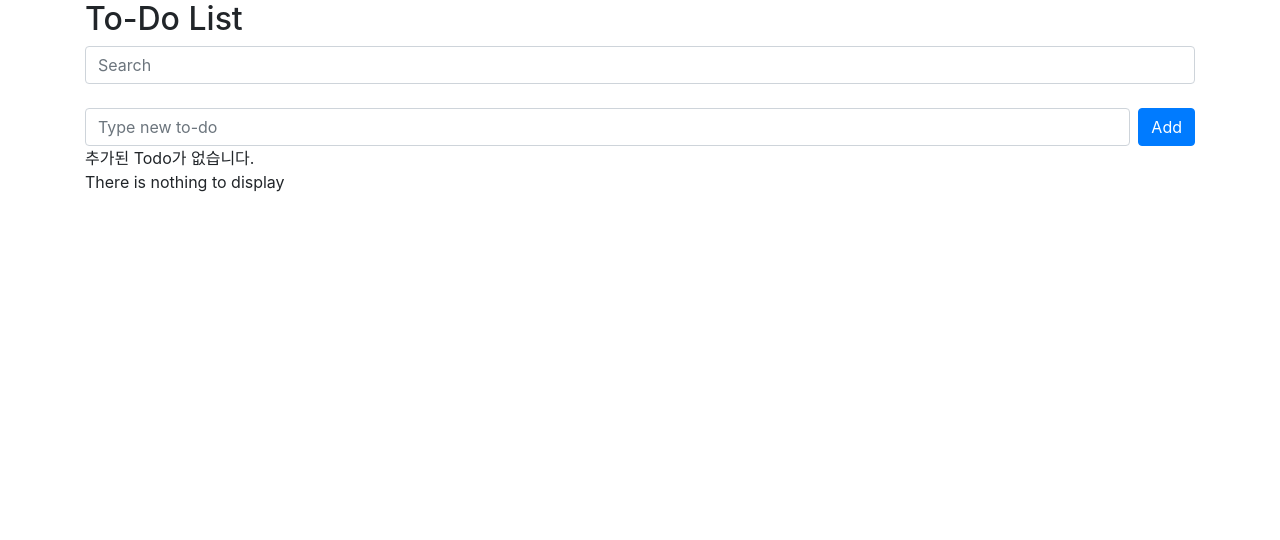
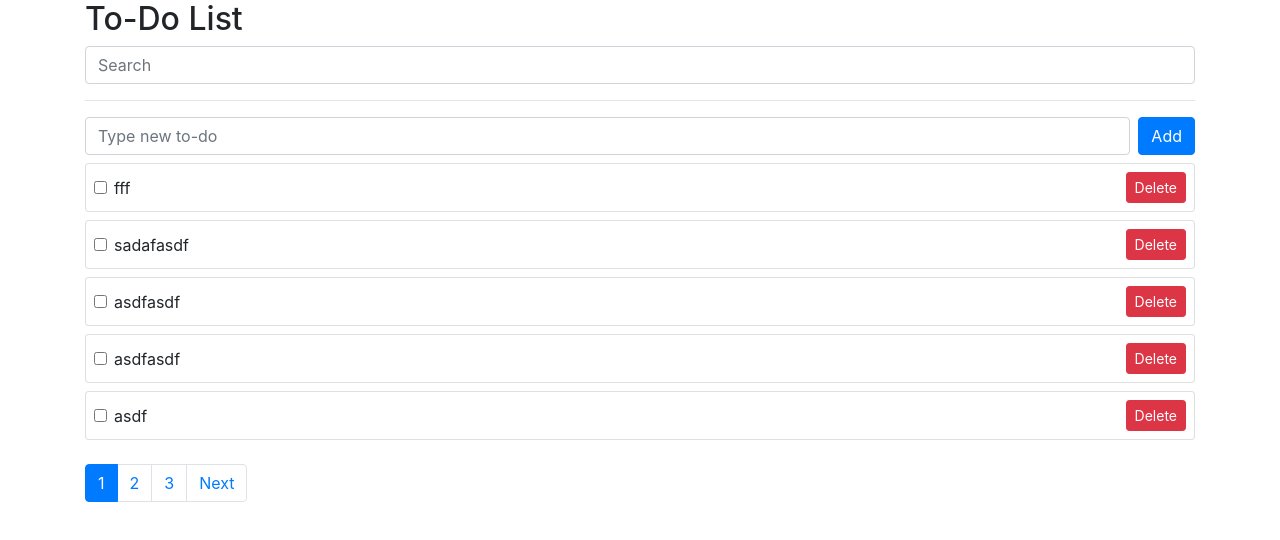
Before and after one commit to jeonga-Son/-nodejs_work, a Vue app: page / in a window 1280 px wide. Shown: the top 540 px of the page. Built offline with nearby package versions, Linux system fonts and the light colour scheme; data requests are answered from the project's data file.

Commit message:
add pagination feature

```diff
--- a/db.json
+++ b/db.json
@@ -1,3 +1,69 @@
 {
-  "todos": []
+  "todos": [
+    {
+      "subject": "fff",
+      "completed": false,
+      "id": 7
+    },
+    {
+      "subject": "sadafasdf",
+      "completed": false,
+      "id": 8
+    },
+    {
+      "subject": "asdfasdf",
+      "completed": false,
+      "id": 9
+    },
+    {
+      "subject": "asdfasdf",
+      "completed": false,
+      "id": 10
+    },
+    {
+      "subject": "asdf",
+      "completed": false,
+      "id": 11
+    },
+    {
+      "subject": "asdfasdf",
+      "completed": false,
+      "id": 12
+    },
+    {
+      "subject": "asdf",
+      "completed": false,
+      "id": 13
+    },
+    {
+      "subject": "asdfasdf",
+      "completed": false,
+      "id": 14
+    },
+    {
+      "subject": "adsf",
+      "completed": false,
+      "id": 15
+    },
+    {
+      "subject": "asdf",
+      "completed": false,
+      "id": 16
+    },
+    {
+      "subject": "s",
+      "completed": false,
+      "id": 17
+    },
+    {
+      "subject": "s",
+      "completed": false,
+      "id": 18
+    },
+    {
+      "subject": "s",
+      "completed": false,
+      "id": 19
+    }
+  ]
 }
--- a/src/App.vue
+++ b/src/App.vue
@@ -1,39 +1,58 @@
 <template>
   <div class="container">
     <h2>To-Do List</h2>
-
     <input
       class="form-control"
       type="text"
       v-model="searchText"
       placeholder="Search"
     >
-
-    <br>
-
+    <hr>
     <TodoSimpleForm @add-todo="addTodo"/>
-
-    <div style="color: red">
-      {{error}}
-    </div>
+    <div style="color: red">{{error}}</div>
 
     <div v-if="!todos.length">
       추가된 Todo가 없습니다.
     </div>
 
     <div v-if="!filteredTodos.length">
-      There is nothing to display
+      There is noting to display
     </div>
 
     <TodoList :todos="filteredTodos"
               @toggle-todo="toggleTodo"
-              @delete-todo="deleteTodo"/>
+              @delete-todo="deleteTodo" />
+
+    <br>
+    <nav aria-label="Page navigation example">
+      <ul class="pagination">
+        <li
+          v-if="currentPage !== 1"
+          class="page-item">
+          <a class="page-link"  @click="getTodos(currentPage - 1)">Previous</a>
+        </li>
+        <li
+          v-for="page in numberOfPages"
+          :key="page"
+          class="page-item"
+          :class="currentPage === page ? 'active' : ''">
+          <a class="page-link" @click="getTodos(page)">
+            {{page}}
+          </a>
+        </li>
+        <li
+          v-if="numberOfPages != currentPage"
+          class="page-item">
+          <a class="page-link" @click="getTodos(currentPage + 1)">Next</a>
+        </li>
+      </ul>
+    </nav>
 
   </div>
 </template>
 
 <script>
-import { ref , computed} from 'vue';
+import { ref, computed } from 'vue';
 import axios from "axios";
 import TodoSimpleForm from './components/TodoSimpleForm.vue';
 import TodoList from './components/TodoList.vue';
@@ -43,64 +62,83 @@
     TodoList
   },
   setup(){
-
     const todos = ref([]);
     const searchText = ref('');
     const error = ref('');
+    const numberOfTodos = ref(0);
+    const limit = 5;
+    const currentPage = ref(1);
+
+    const numberOfPages = computed(() => {
+      return Math.ceil(numberOfTodos.value/limit);
+    });
 
     const filteredTodos = computed(() => {
-      if(searchText.value) {
+      if(searchText.value){
         return todos.value.filter(todo => {
           return todo.subject.includes(searchText.value);
         });
       }
 
-      return todos.value;
+      return todos.value
     });
 
-    // 삭제 구현
     const deleteTodo = async (index) => {
-      error.value ='';
+      error.value = '';
       const id = todos.value[index].id;
       try{
-          await axios.delete('http://localhost:3000/todos/' + id);
-          todos.value.splice(index, 1);
-      } catch(err) {
-        console.log(error);
-        error.value = 'Something went wrong';
+        await axios.delete('http://localhost:3000/todos/'+id);
+        todos.value.splice(index, 1);
+      }catch(err){
+        console.log(err);
+        error.value = 'Someting went wrong';
       }
-
     }
 
-    const getTodos = async () => {
-      error.value ='';
-       try{
-          const res = await axios.get('http://localhost:3000/todos');
-          todos.value = res.data;
-        } catch(err) {
-          console.log(error);
-          error.value = 'Something went wrong';
-        }
+    const getTodos = async (page = currentPage.value) => {
+      currentPage.value = page;
+      error.value = '';
+      try{
+        const res = await axios.get(
+          `http://localhost:3000/todos?_page=${page}&_limit=${limit}`);
+
+        numberOfTodos.value = res.headers['x-total-count'];
+        //console.log(res.headers['x-total-count']);
+        todos.value = res.data;
+      }catch(err){
+        console.log(err);
+        error.value = 'Someting went wrong';
+      }
     }
 
     getTodos();
 
     const addTodo = async (todo) => {
-      error.value ='';
+      error.value = '';
       try{
-          const res = await axios.post('http://localhost:3000/todos', { // 테이블형식으로 데이터를 post하면 추가된다.
+        const res = await axios.post('http://localhost:3000/todos', {
           subject: todo.subject,
           completed: todo.completed
         });
-          todos.value.push(res.data); // 배열안에 데이터값을 넣는 것
-      } catch(err) {
-        console.log(error);
-        error.value = 'Something went wrong';
+        todos.value.push(res.data);
+      }catch(err){
+        console.log(err);
+        error.value = 'Someting went wrong';
       }
     }
 
-    const toggleTodo = (index) => {
-      todos.value[index].completed = !todos.value[index].completed;
+    const toggleTodo = async (index) => {
+      error.value = '';
+      const id = todos.value[index].id;
+      try{
+        await axios.patch('http://localhost:3000/todos/'+id, {
+          completed: !todos.value[index].completed
+        });
+        todos.value[index].completed = !todos.value[index].completed;
+      }catch(err){
+        console.log(err);
+        error.value = 'Someting went wrong';
+      }
     }
 
     return{
@@ -112,6 +150,10 @@
       filteredTodos,
       error,
       getTodos,
+      numberOfTodos,
+      limit,
+      currentPage,
+      numberOfPages,
     }
   }
 }
--- a/src/components/TodoList.vue
+++ b/src/components/TodoList.vue
@@ -7,7 +7,7 @@
             <div class="form-check flex-grow-1">
                 <input class="form-check-input"
                         type="checkbox"
-                        :value="todo.completed"
+                        :checked="todo.completed"
                         @change="toggleTodo(index)">
                 <label class="form-check-label"
                         :class="{todo: todo.completed}">
@@ -33,23 +33,19 @@
             required: true
         }
     },
-    emits: ['toggle-todo','delete-todo'], // emit을 여러번 사용하기 때문에 목록으로 명시해준다.
+    emits: ['toggle-todo', 'delete-todo'],
     setup(props, {emit}){
         const toggleTodo = (index) => {
             emit('toggle-todo', index);
         }
 
-        // app.vue에 리스트가 있기 때문에 함수를 가져올 수 없다.
-        // 인덱스 값을 전달하여 삭제를 한다.
-        // 자식 -> 부모에게 삭제 버튼을 클릭한 사실을 전달한다.
         const deleteTodo = (index) => {
             emit('delete-todo', index);
         }
 
-
         return {
             toggleTodo,
-            deleteTodo
+            deleteTodo,
         }
     }
 }
```
Also changed, not shown: src/db.json (deleted).
